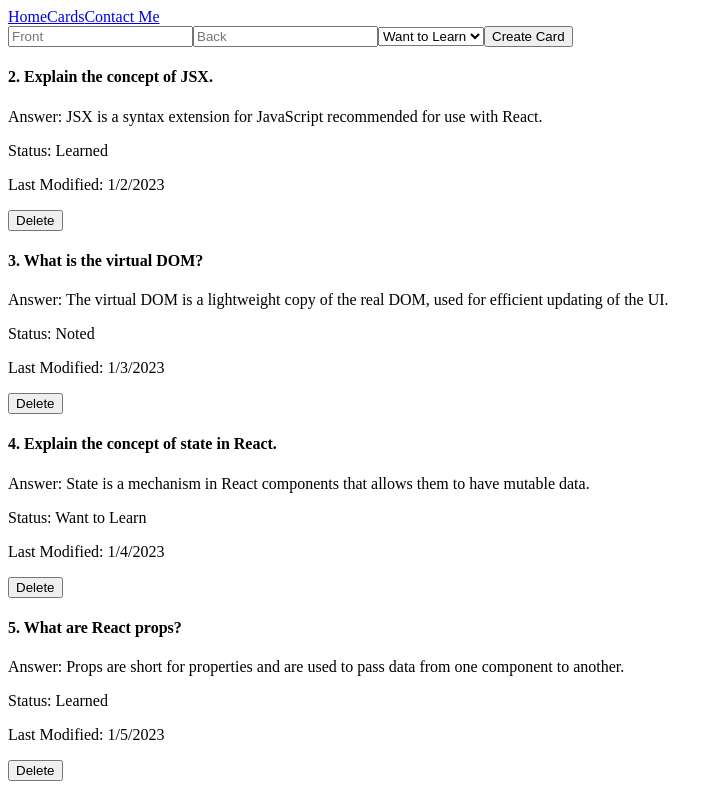
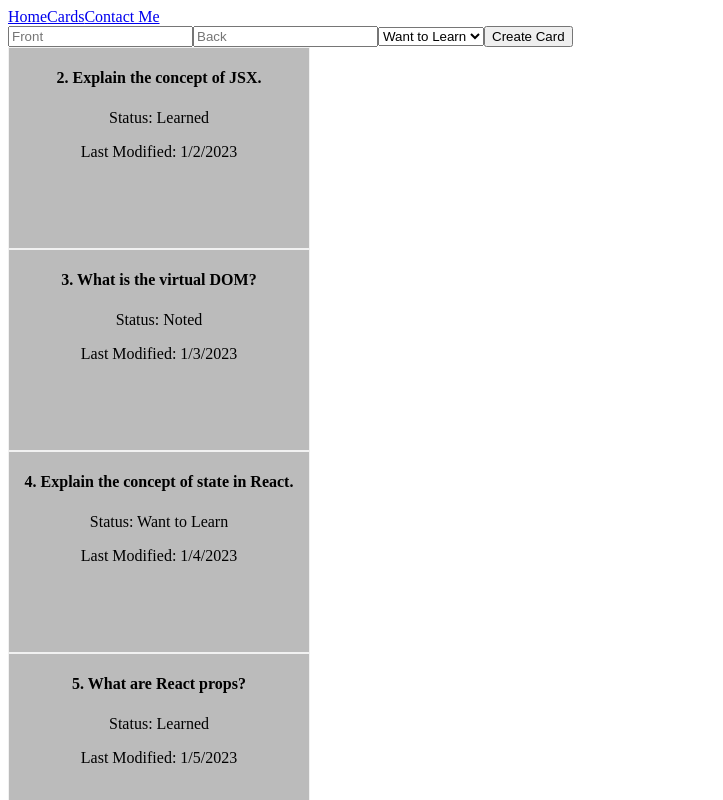
Before and after one commit to behruzgurbanli/as3-wm1-behruzgurbanli, a React (Create React App) app: page /cards in a window 1280 px wide. Shown: the top 800 px of the page, without its empty margins (0-723 px from the left). Built offline with nearby package versions, Linux system fonts and the light colour scheme; data requests are answered from the project's data file.

Commit message:
flipping functionality added

```diff
--- /dev/null
+++ b/src/assets/card.css
@@ -0,0 +1,39 @@
+.card {
+    background-color: transparent;
+    width: 300px;
+    height: 200px;
+    border: 1px solid #f1f1f1;
+    perspective: 1000px;
+  }
+
+  .card-inner {
+    position: relative;
+    width: 100%;
+    height: 100%;
+    text-align: center;
+    transition: transform 0.8s;
+    transform-style: preserve-3d;
+  }
+
+  .card.flipped .card-inner {
+    transform: rotateY(180deg);
+  }
+
+  .card-front, .card-back {
+    position: absolute;
+    width: 100%;
+    height: 100%;
+    -webkit-backface-visibility: hidden;
+    backface-visibility: hidden;
+  }
+
+  .card-front {
+    background-color: #bbb;
+    color: black;
+  }
+
+  .card-back {
+    background-color: dodgerblue;
+    color: white;
+    transform: rotateY(180deg);
+  }
--- a/src/components/Card.jsx
+++ b/src/components/Card.jsx
@@ -1,18 +1,28 @@
 import React, { useState } from 'react';
-import '../assets/flashcard.css';
+import '../assets/card.css';
 
 const Card = (props) => {
     const [isFlipped, setIsFlipped] = useState(false);
 
+    const handleFlip = () => {
+        setIsFlipped(!isFlipped);
+    };
+
     return (
 
-        <div className="flashcard">
-            <h4> <strong> { props.id }. </strong> { props.front }</h4>
-            <p>Answer: { props.back }</p>
-            <p>Status: { props.status }</p>
-            <p>Last Modified: { new Date(props.lastModified).toLocaleDateString() }</p>
+        <div className={`card ${isFlipped ? 'flipped' : ''}`} onClick={handleFlip}>
+        <div className="card-inner">
+            <div className="card-front">
+                <h4> <strong> { props.id }. </strong> { props.front }</h4>
+                <p>Status: { props.status }</p>
+                <p>Last Modified: { new Date(props.lastModified).toLocaleDateString() }</p>
+            </div>
+            <div className="card-back">
+                <p>Answer: { props.back }</p>
+            </div>
             <button onClick={() => props.onDelete(props.id)}>Delete</button>
         </div>
+    </div>
 
     );
 }
```
Also changed, not shown: src/assets/flashcard.css (deleted).
